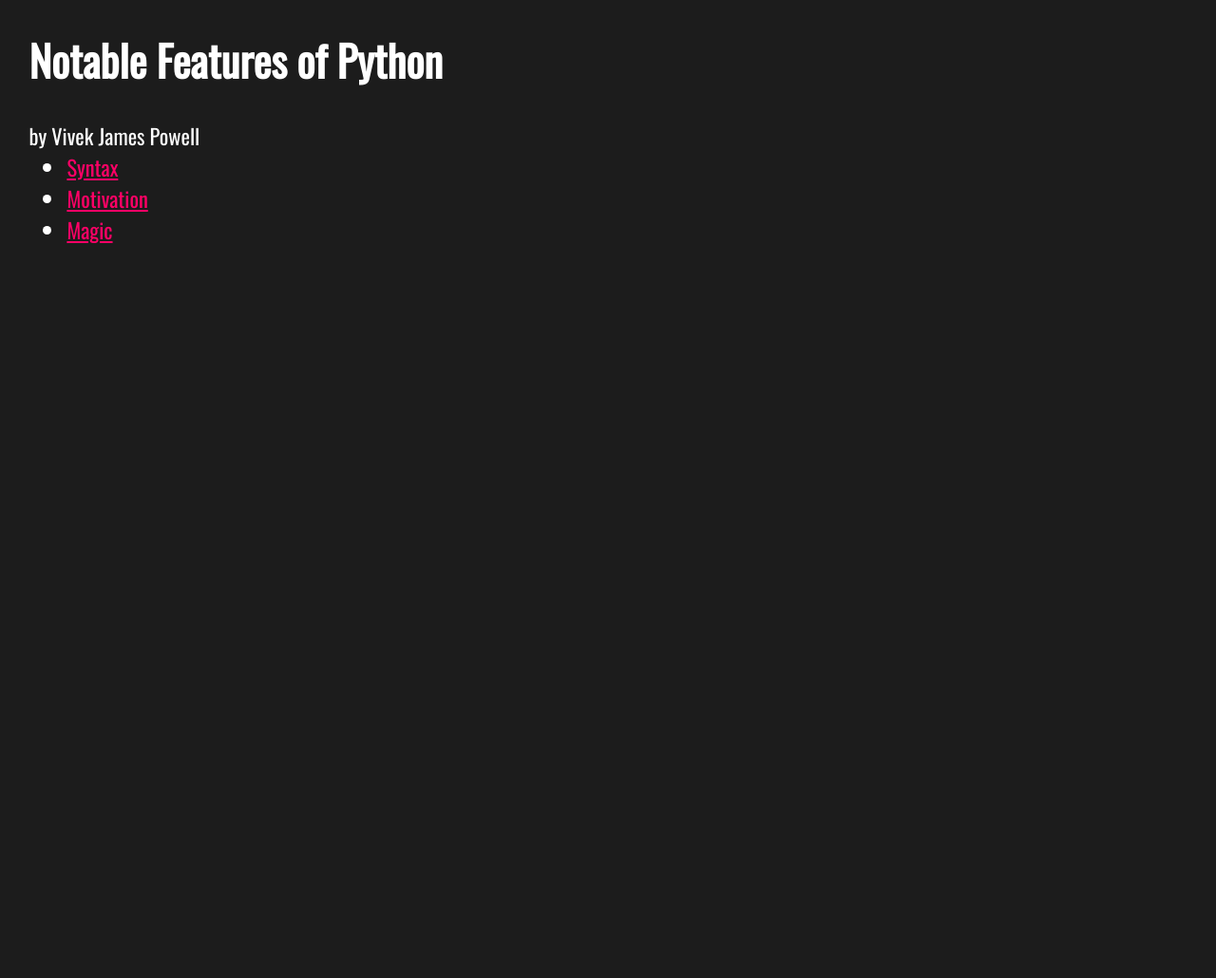
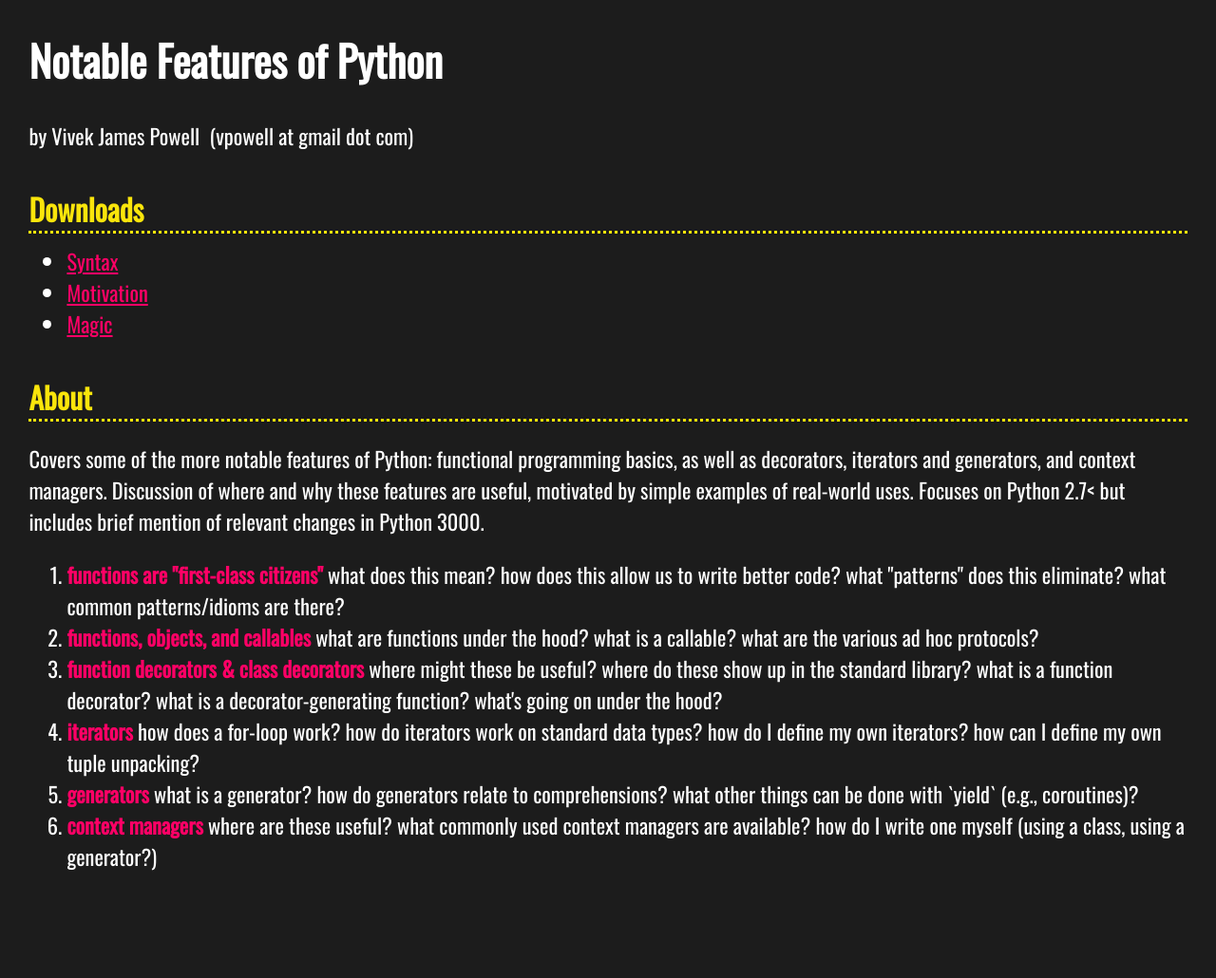
Before and after one commit to BMeridian/pygotham-2012, a Jekyll site: the page built from notable_features.html, in a window 1280 px wide. Shown: the whole page at 95% size. Built offline with Jekyll 4.4.1, drawn with Linux system fonts in a browser that asks for light colours; before the commit the page ends 900 px from its top, so only the background shows below that.

Commit message:
added about and contact info for notable section

```diff
--- a/notable_features.html
+++ b/notable_features.html
@@ -4,10 +4,21 @@ title: Notable Features of Python
 ---
 <div id="content">
 <h1>Notable Features of Python</h1>
-by Vivek James Powell
+by Vivek James Powell&nbsp;&nbsp;(vpowell at gmail dot com)
+<h3>Downloads</h3>
 <ul>
 	<li><a href="py/syntax.py">Syntax</a></li>
 	<li><a href="py/motivation.py">Motivation</a></li>
 	<li><a href="py/magic.py">Magic</a></li>
 </ul>
+<h3>About</h3>
+<p>Covers some of the more notable features of Python: functional programming basics, as well as decorators, iterators and generators, and context managers. Discussion of where and why these features are useful, motivated by simple examples of real-world uses. Focuses on Python 2.7&lt; but includes brief mention of relevant changes in Python 3000. </p>
+<ol>
+	<li><strong>functions are "first-class citizens"</strong> what does this mean? how does this allow us to write better code? what "patterns" does this eliminate? what common patterns/idioms are there?</li>
+	<li><strong>functions, objects, and callables</strong> what are functions under the hood? what is a callable? what are the various ad hoc protocols?</li>
+	<li><strong>function decorators &amp; class decorators</strong> where might these be useful? where do these show up in the standard library? what is a function decorator? what is a decorator-generating function? what's going on under the hood?</li>
+	<li><strong>iterators</strong> how does a for-loop work? how do iterators work on standard data types? how do I define my own iterators? how can I define my own tuple unpacking?</li>
+	<li><strong>generators</strong> what is a generator? how do generators relate to comprehensions? what other things can be done with `yield` (e.g., coroutines)?</li>
+	<li><strong>context managers</strong> where are these useful? what commonly used context managers are available? how do I write one myself (using a class, using a generator?)</li>
+</ol>
 </div>
```
